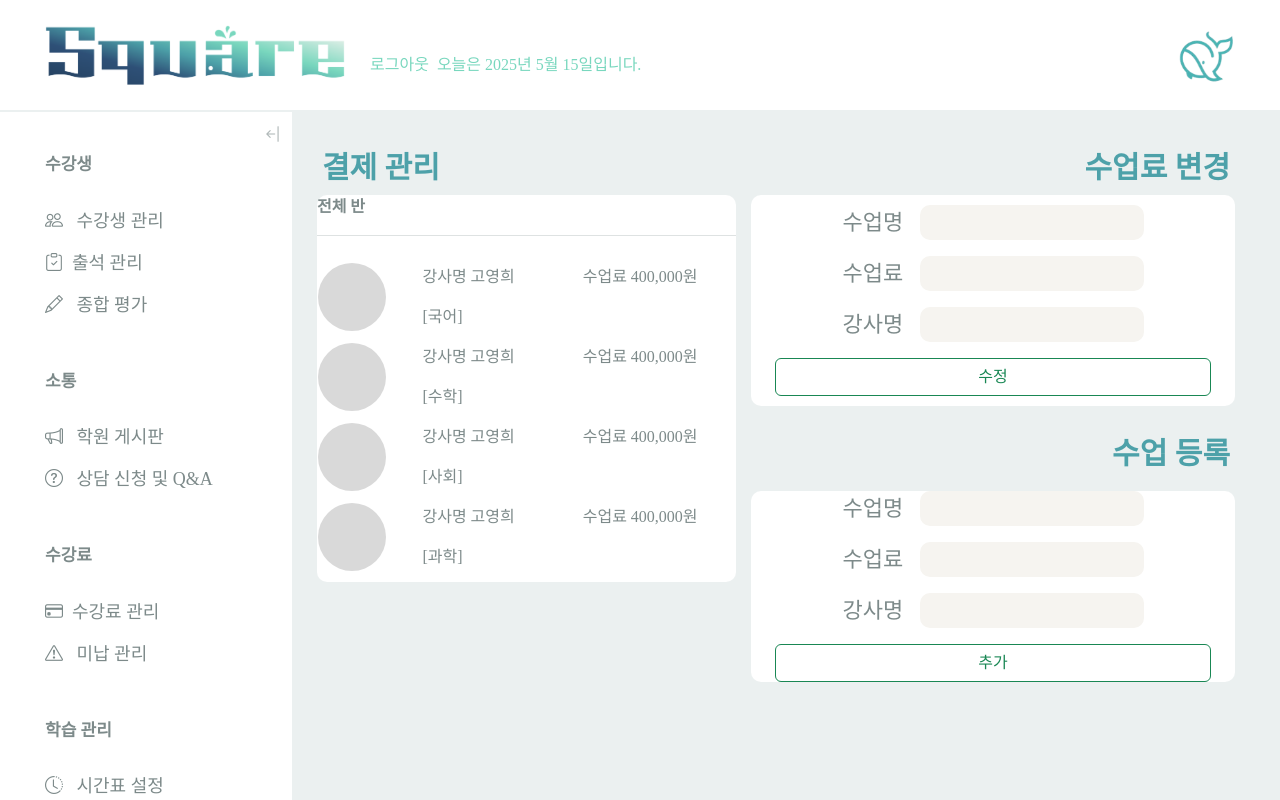
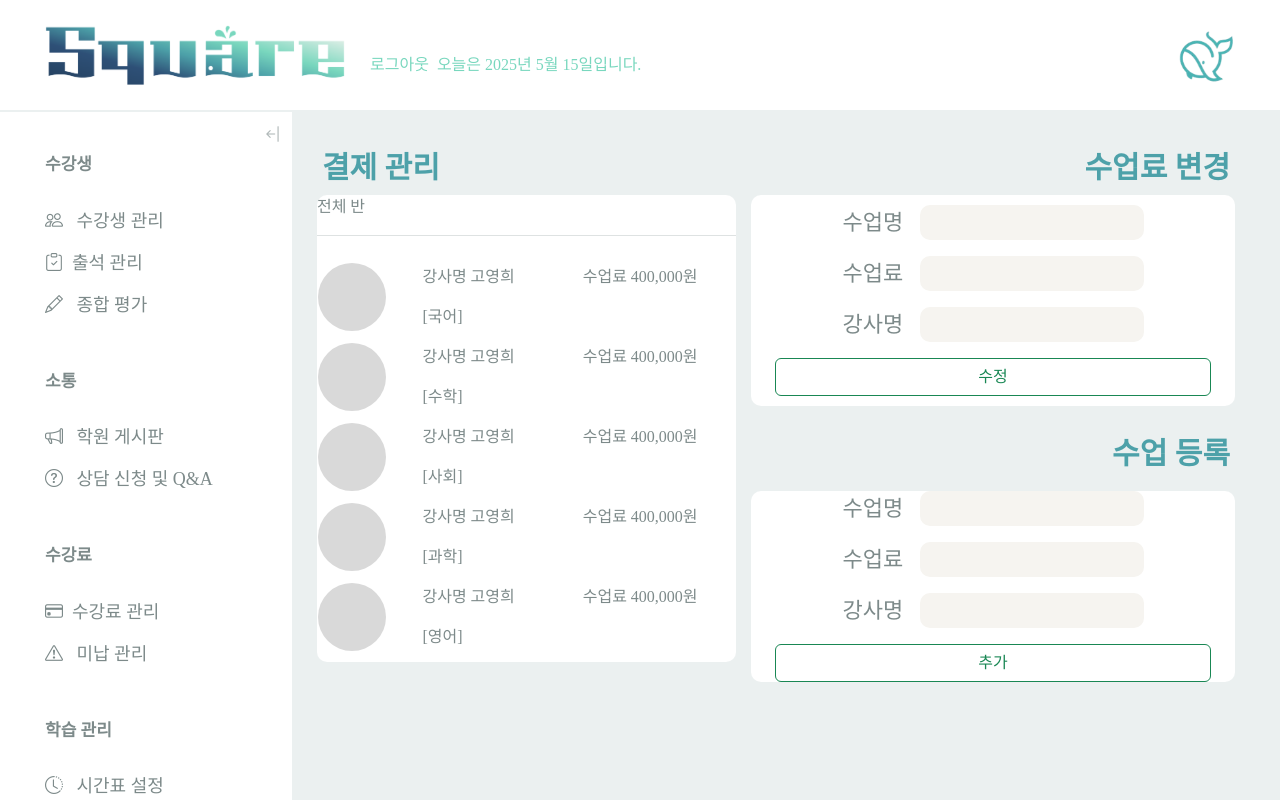
Before and after one commit to Alts-Tabs/Square, a React (Create React App) app in the folder src/main/squarereact/: page /paymentManagement in a window 1280 px wide. Built offline with nearby package versions, Linux system fonts and the light colour scheme.

Commit message:
0520 1250 css 이슈해결

```diff
--- a/src/main/squarereact/src/components/PaymentManagement.js
+++ b/src/main/squarereact/src/components/PaymentManagement.js
@@ -11,7 +11,7 @@ const PaymentManagement = () => {
                     <div className='classRead'>
                         <span> 전체 반 </span>
                         <hr></hr>
-                        <table>
+                        <table className='classMenu'>
                             <tr>
                                 <td rowspan="2">
                                     <div className='ellipse'/>
@@ -54,6 +54,17 @@ const PaymentManagement = () => {
                             </tr>
                             <tr>
                                 <td>&nbsp;&nbsp;&nbsp;[과학]</td>
+                                <td></td>
+                            </tr>
+                            <tr>
+                                <td rowspan="2">
+                                    <div className='ellipse'/>
+                                </td>
+                                <td>&nbsp;&nbsp;&nbsp;강사명 고영희&nbsp;&nbsp;&nbsp;&nbsp;&nbsp;&nbsp;</td>
+                                <td>수업료 400,000원</td>
+                            </tr>
+                            <tr>
+                                <td>&nbsp;&nbsp;&nbsp;[영어]</td>
                                 <td></td>
                             </tr>
                         </table>
--- a/src/main/squarereact/src/components/paymentManagement.css
+++ b/src/main/squarereact/src/components/paymentManagement.css
@@ -12,7 +12,7 @@
     height: 100%;
 }
 
-.leftContainer span {
+.leftContainer .title {
     font-weight: 800;
 }
 
@@ -23,7 +23,7 @@
     width: 68px;
 }
 
-.leftContainer table {
+.leftContainer .classMenu {
     border-collapse: separate; /* 각 tr 간에 간격 부여하기 위해 분리 */
     border-spacing: 0 10px; /* 각 tr 간에 간격 부여 */
 }
```
